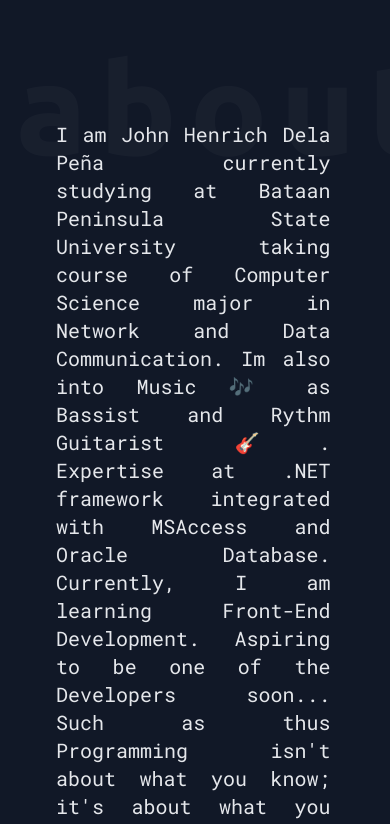
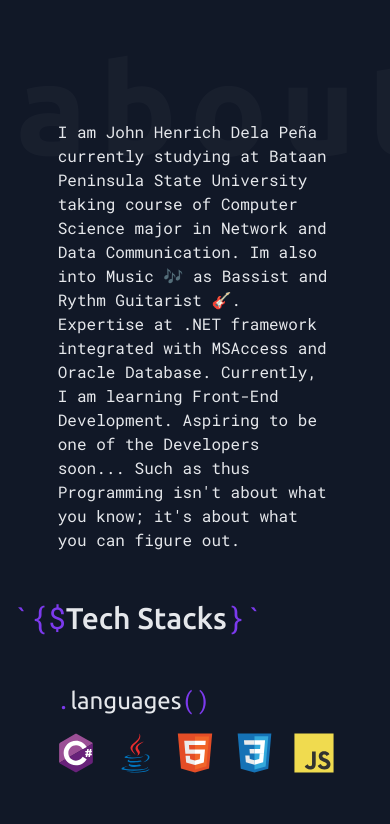
Before and after one commit to jdpena28/portfolio, a Next.js app: page / in a window 390 px wide. Shown: the part 940-1764 px from the top of the page. Built offline with nearby package versions, Linux system fonts and the light colour scheme.

Commit message:
Feature: mobile view support for about & home sec.

```diff
--- a/components/Sections/About.tsx
+++ b/components/Sections/About.tsx
@@ -11,7 +11,7 @@ const About = () => {
 				about
 			</h3>
 			<div className='container h-full flex flex-col space-y-12'>
-				<p className='w-[75%] ml-11 text-justify text-xl mt-14'>
+				<p className='w-[75%] ml-11 sm:mx-auto text-justify sm:text-left text-xl sm:text-base mt-14'>
 					I am John Henrich Dela Peña currently studying at Bataan Peninsula
 					State University taking course of Computer Science major in Network
 					and Data Communication. Im also into Music 🎶 as Bassist and Rythm
@@ -20,7 +20,7 @@ const About = () => {
 					Aspiring to be one of the Developers soon... Such as thus Programming
 					isn't about what you know; it's about what you can figure out.
 				</p>
-				<h2 className='font-secondary text-4xl font-medium'>
+				<h2 className='font-secondary text-4xl sm:text-3xl font-medium'>
 					<span className='font-primary font-normal text-purple-600'>
 						`&#123;&#36;
 					</span>
--- a/components/Sections/Home.tsx
+++ b/components/Sections/Home.tsx
@@ -5,7 +5,7 @@ import Button from '../Button'
 const Home = () => {
     return (
         <section className = 'w-full h-screen relative' id = 'home'>
-            <h3 className='font-secondary opacity-[3%] text-9xl font-bold tracking-widest absolute top-[15%] left-11 z-[1] cursor-default'>home</h3>
+            <h3 className='font-secondary opacity-[3%] text-9xl font-bold tracking-widest absolute top-[15%] sm:top-1 left-11 sm:left-3 z-[1] cursor-default'>home</h3>
             <div className="container h-full mx-auto flex justify-around items-center font-secondary sm:flex-col-reverse">
                 <div className='text-right sm:text-center space-y-3'>
                     <h1 className = 'text-6xl sm:text-4xl font-semibold'>John Henrich Dela Peña</h1>
--- a/components/Stacks.tsx
+++ b/components/Stacks.tsx
@@ -3,8 +3,8 @@ import Image from 'next/image'
 
 const Stacks:React.FC<Stacks> = ({stacksTitle,stacksUrl,flex}) => {
     return (
-        <div className={`flex flex-col ml-11 mr-11 ${flex}`}>
-            <h4 className = 'text-3xl font-secondary font-normal'><span className= "font-primary font-normal text-purple-600">.</span>
+        <div className={`flex flex-col mx-11 ${flex}`}>
+            <h4 className = 'text-3xl sm:text-2xl font-secondary font-normal'><span className= "font-primary font-normal text-purple-600">.</span>
             {stacksTitle}
             <span className='font-primary font-normal text-purple-600'>&#40;&#41;</span></h4>
             <div className='flex gap-x-5 mt-4'>
```
Also changed, not shown: tsconfig.json (+14 -3 lines).
